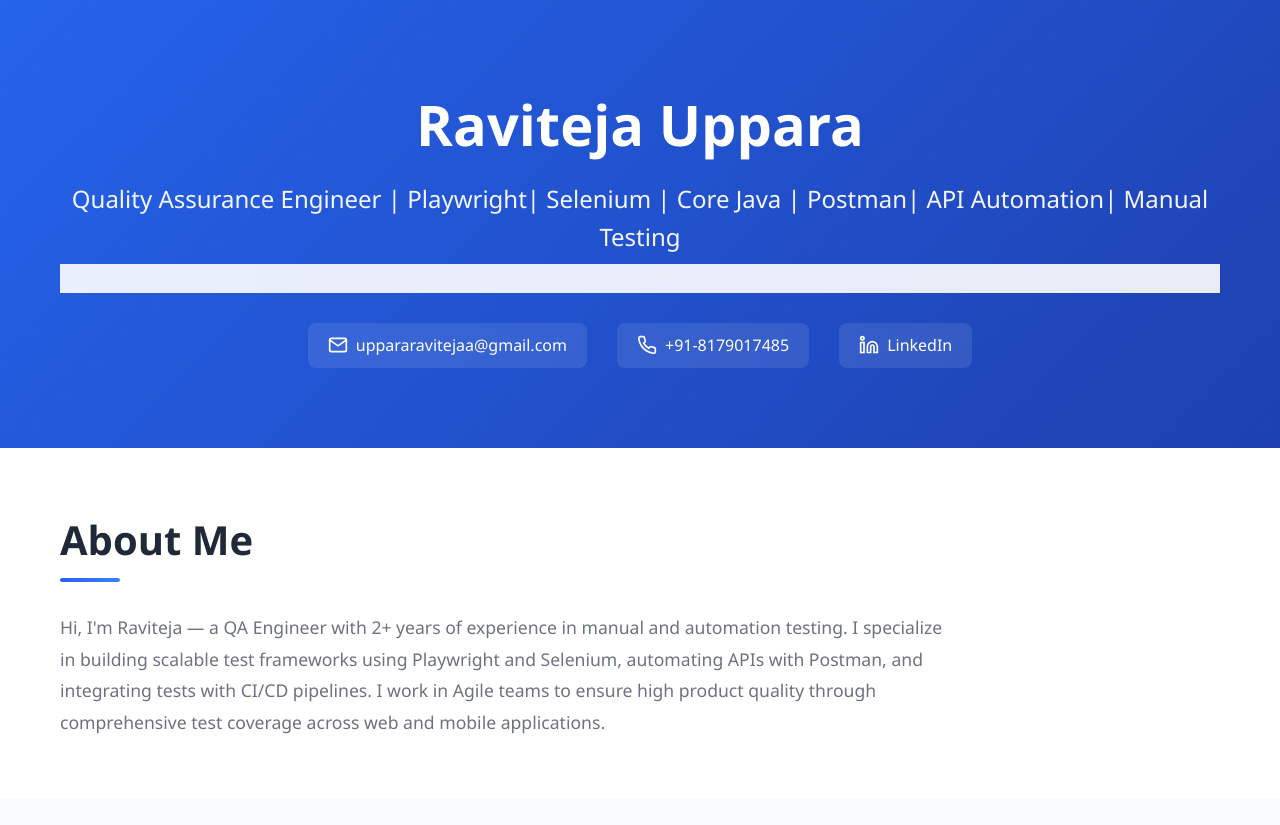
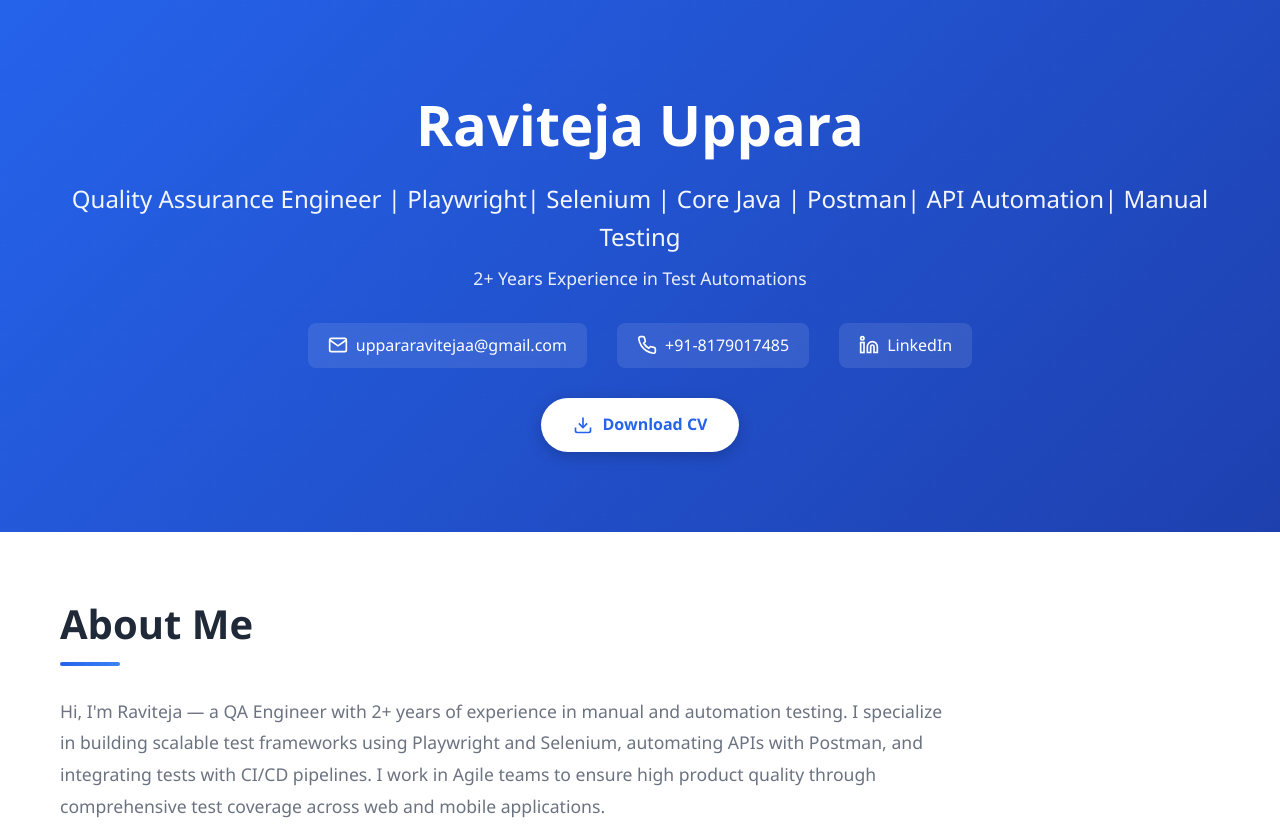
Before and after one commit to uppararaviteja/raviteja-portfolio, a plain HTML site: page index.html in a window 1280 px wide. Shown: the top 825 px of the page. Drawn offline with Linux system fonts and the light colour scheme.

Commit message:
Updated the resume in the portfolio

```diff
--- a/index.html
+++ b/index.html
@@ -34,6 +34,17 @@
             <circle cx="4" cy="4" r="2"></circle>
           </svg>
           LinkedIn
+        </a>
+      </div>
+      <!-- Download Resume Button -->
+      <div class="resume-download">
+        <a href="Raviteja_QA_Engineer_2YOP.pdf" download class="download-btn">
+          <svg width="20" height="20" viewBox="0 0 24 24" fill="none" stroke="currentColor" stroke-width="2">
+            <path d="M21 15v4a2 2 0 0 1-2 2H5a2 2 0 0 1-2-2v-4"></path>
+            <polyline points="7 10 12 15 17 10"></polyline>
+            <line x1="12" y1="15" x2="12" y2="3"></line>
+          </svg>
+          Download CV
         </a>
       </div>
     </div>
@@ -89,7 +100,7 @@
         <div class="skill-category">
           <h3>Programming</h3>
           <div class="skill-tags">
-            <span class="tag highlight">Java</span>
+            <span class="tag highlight">Core Java</span>
             <span class="tag highlight">TypeScript</span>
             <span class="tag">SQL</span>
           </div>
--- a/style.css
+++ b/style.css
@@ -21,7 +21,7 @@
 }
 
 body {
-  font-family: 'Segoe UI', Tahoma, Geneva, Verdana, Arial, Helvetica, sans-serif;
+  font-family: 'Segoe UI', Tahoma, Geneva, Verdana, sans-serif;
   line-height: 1.6;
   color: var(--text-dark);
   background-color: var(--bg-light);
@@ -70,12 +70,14 @@ body {
   animation: fadeInDown 1s ease-out 0.2s backwards;
 }
 
-.experience {
+.hero .experience {
   font-size: 1.1rem;
   margin-bottom: 30px;
   opacity: 0.9;
   position: relative;
   animation: fadeInDown 1s ease-out 0.4s backwards;
+  color: white;
+  background: transparent;
 }
 
 .contact {
@@ -430,6 +432,37 @@ section {
   }
 }
 
+/* Resume Download Button */
+.resume-download {
+  margin-top: 30px;
+  animation: fadeInUp 1s ease-out 0.8s backwards;
+}
+
+.download-btn {
+  display: inline-flex;
+  align-items: center;
+  gap: 10px;
+  padding: 14px 32px;
+  background: white;
+  color: var(--primary-color);
+  text-decoration: none;
+  border-radius: 30px;
+  font-weight: 600;
+  font-size: 1rem;
+  box-shadow: 0 4px 15px rgba(0, 0, 0, 0.2);
+  transition: all 0.3s ease;
+}
+
+.download-btn:hover {
+  transform: translateY(-3px);
+  box-shadow: 0 6px 20px rgba(0, 0, 0, 0.3);
+  background: rgba(255, 255, 255, 0.95);
+}
+
+.download-btn svg {
+  stroke: var(--primary-color);
+}
+
 /* Responsive Design */
 @media (max-width: 768px) {
   .name {
```
Also changed, not shown: 1 other file.
